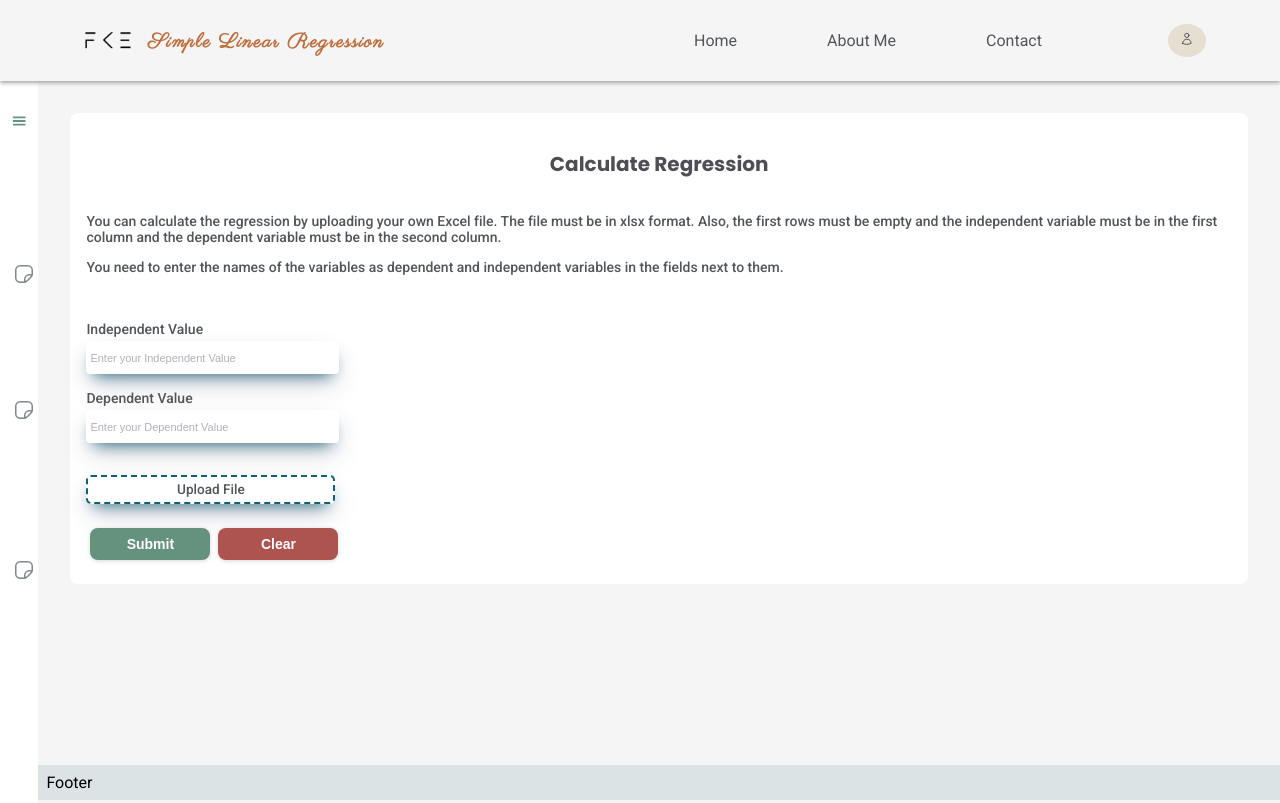
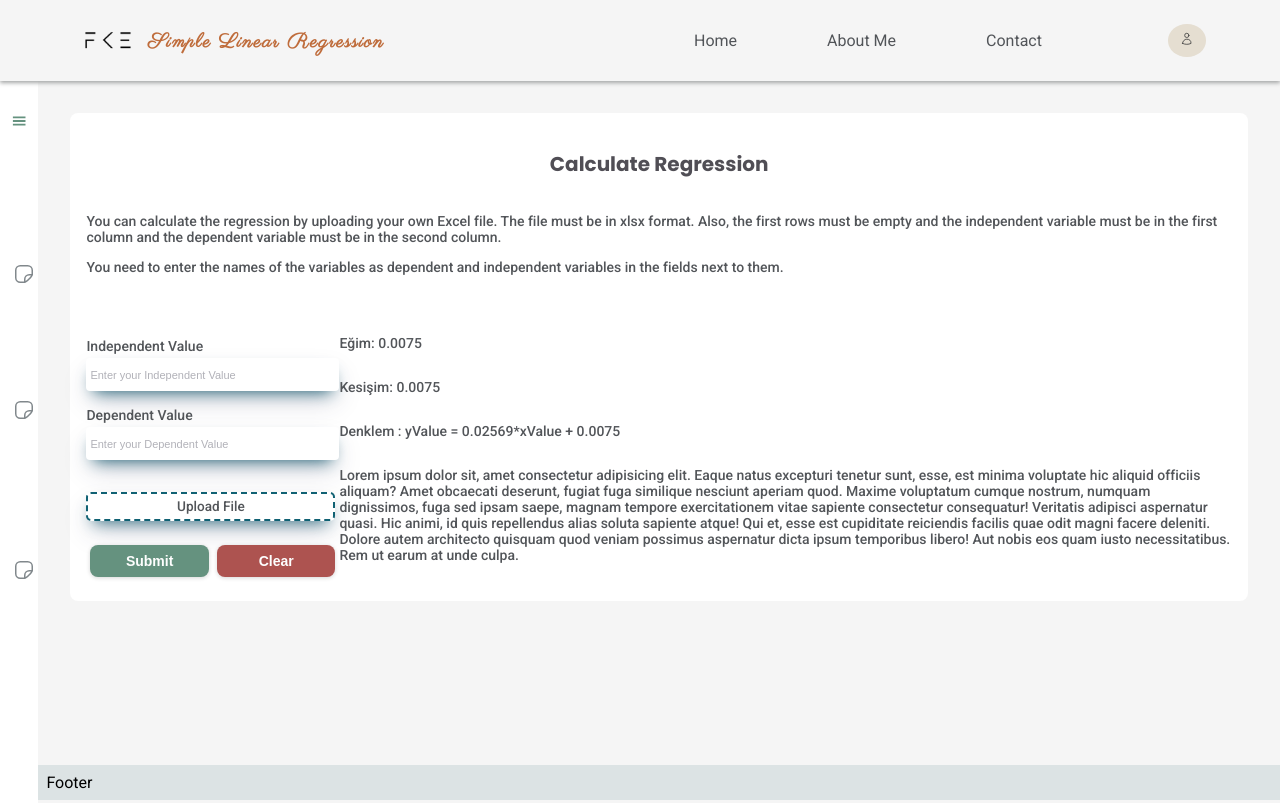
Before and after one commit to feyzaerat/simple-linear-regression-client, a React (Create React App) app: page /regression-via-upload in a window 1280 px wide. Shown: the top 803 px of the page. Built offline with nearby package versions, Linux system fonts and the light colour scheme; a web font is replaced by a local one.

Commit message:
created example result container

```diff
--- a/src/Pages/UploadPage/UploadPage.tsx
+++ b/src/Pages/UploadPage/UploadPage.tsx
@@ -43,7 +43,8 @@ const UploadPage = () => {
             independent variables in the fields next to them.
           </p>
         </div>
-        <div className="regression-layout__content__container__form__container d-flex f-direction-column">
+        <div className="regression-layout__content__container__action__container d-flex f-direction-row justify-space-around align-i-f-end">
+          <div className="regression-layout__content__container__form__container d-flex f-direction-column align-i-f-end">
             <FormikHandler
               initialValues={initialValues}
               validationSchema={regressionValidationSchema}
@@ -78,6 +79,26 @@ const UploadPage = () => {
               </div>
             </FormikHandler>
           </div>
+          <div className="regression-layout__content__container__result__container d-flex f-direction-column padding-0-05">
+            <p className="text text-dark-mode">Eğim: 0.0075 </p>
+            <p className="text text-dark-mode">Kesişim: 0.0075 </p>
+            <p className="text text-dark-mode">Denklem : yValue = 0.02569*xValue + 0.0075 </p>
+            <p className="text text-dark-mode">
+              Lorem ipsum dolor sit, amet consectetur adipisicing elit. Eaque
+              natus excepturi tenetur sunt, esse, est minima voluptate hic
+              aliquid officiis aliquam? Amet obcaecati deserunt, fugiat fuga
+              similique nesciunt aperiam quod. Maxime voluptatum cumque nostrum,
+              numquam dignissimos, fuga sed ipsam saepe, magnam tempore
+              exercitationem vitae sapiente consectetur consequatur! Veritatis
+              adipisci aspernatur quasi. Hic animi, id quis repellendus alias
+              soluta sapiente atque! Qui et, esse est cupiditate reiciendis
+              facilis quae odit magni facere deleniti. Dolore autem architecto
+              quisquam quod veniam possimus aspernatur dicta ipsum temporibus
+              libero! Aut nobis eos quam iusto necessitatibus. Rem ut earum at
+              unde culpa.
+            </p>
+          </div>
+        </div>
       </div>
     </div>
   );
--- a/src/Pages/UploadPage/uploadPage.css
+++ b/src/Pages/UploadPage/uploadPage.css
@@ -18,6 +18,9 @@
   flex-direction: column;
   gap: 0.25rem;
   margin-bottom: 1rem;
+}
+.regression-layout__content__container__result__container {
+  margin-bottom: 0.5rem;
 }
 .regression-layout .formik-upload-container {
   margin: 1rem 0;
--- a/src/Pages/UploadPage/uploadPage.scss
+++ b/src/Pages/UploadPage/uploadPage.scss
@@ -8,18 +8,21 @@
     }
   }
   &__content__container {
-    gap:2rem;
+    gap: 2rem;
     &__description__container {
       width: 100%;
     }
     &__form__container {
       width: 100%;
-      .form-group{
-       display: flex;
-       flex-direction: column;
-       gap:0.25rem;
-       margin-bottom: 1rem;
+      .form-group {
+        display: flex;
+        flex-direction: column;
+        gap: 0.25rem;
+        margin-bottom: 1rem;
       }
+    }
+    &__result__container{
+        margin-bottom: 0.5rem;
     }
   }
 
```
Also changed, not shown: 1 other file (tests, documents, lock files or other folders). Lines whose indentation alone changed are shown as unchanged.
